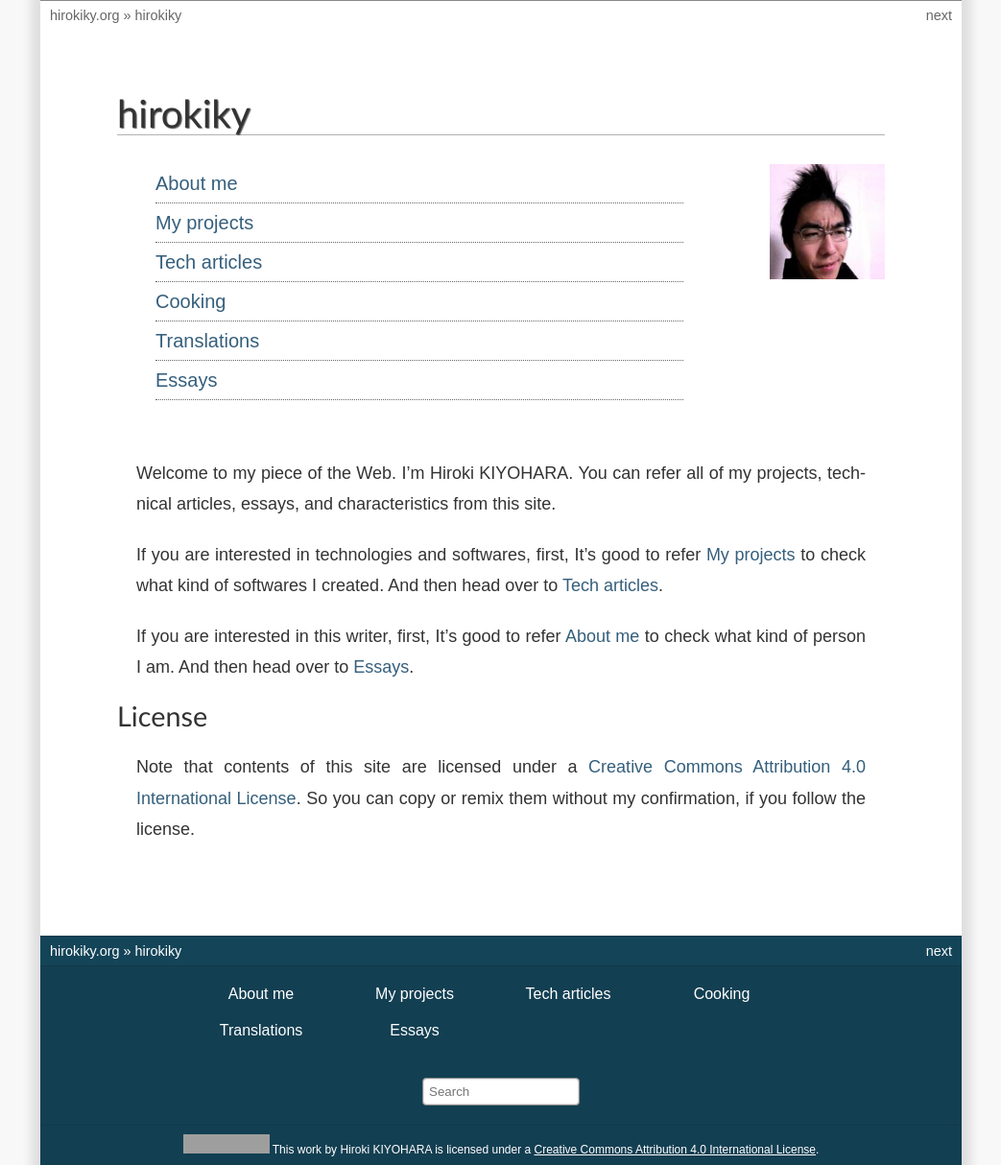
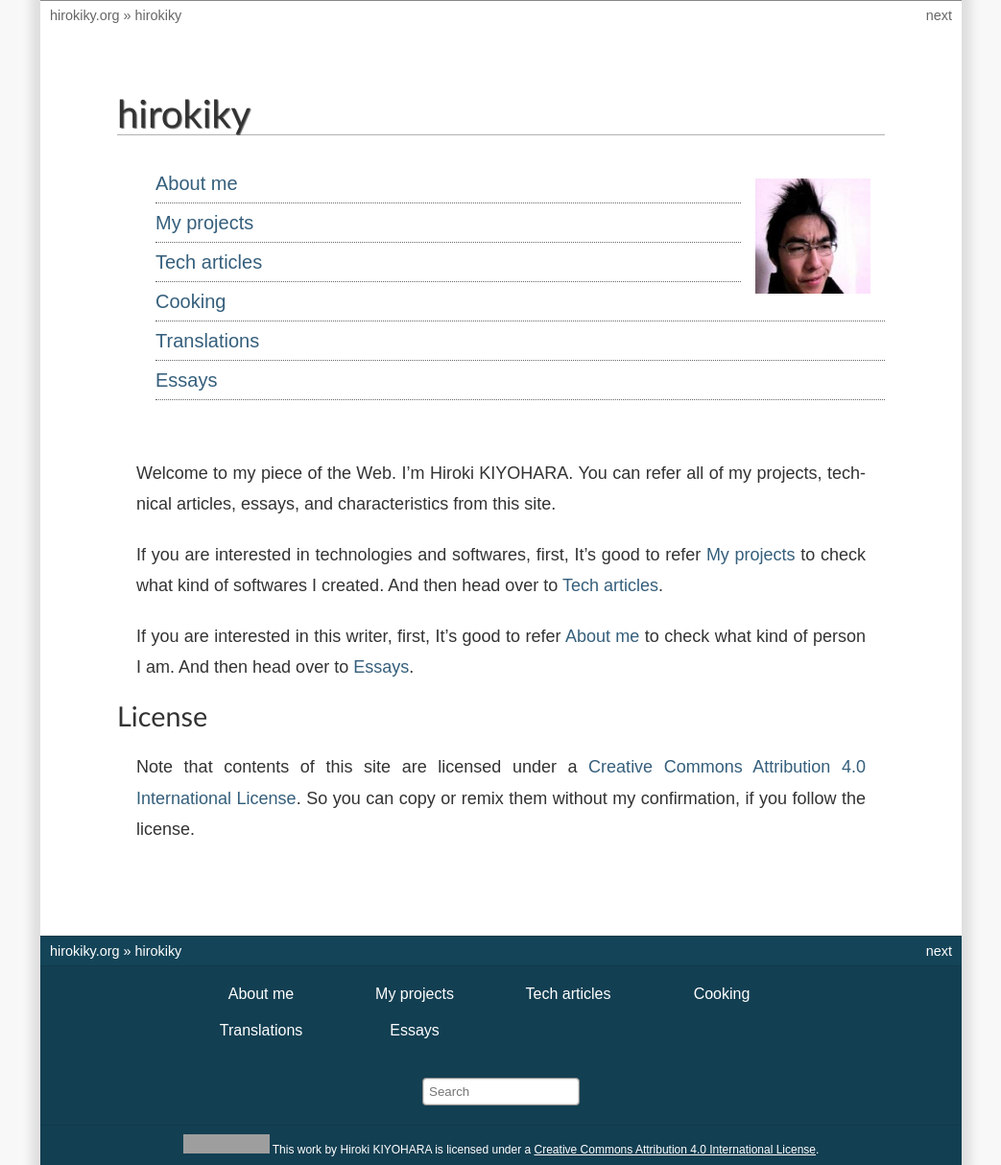
Before and after one commit to hirokiky/hirokiky-www, a Sphinx documentation site: the page built from source/index.rst, in a window 1280 px wide. Shown: the whole page at 96% size, without its empty margins (118-1161 px from the left). Built offline with Sphinx 7.4.7, drawn with Linux system fonts in a browser that asks for light colours; grey boxes are pictures that could not be loaded.

Commit message:
Improved design of toc tree to be bigger.

```diff
--- a/source/_static/default.css
+++ b/source/_static/default.css
@@ -275,7 +275,6 @@ div.toctree-wrapper {
 
 div.toctree-wrapper ul li {
     line-height: 200%;
-    max-width: 550px;
 }
 
 div.toctree-wrapper ul li.toctree-l1 {
```
Also changed, not shown: source/_img/hirokiky.jpg.
